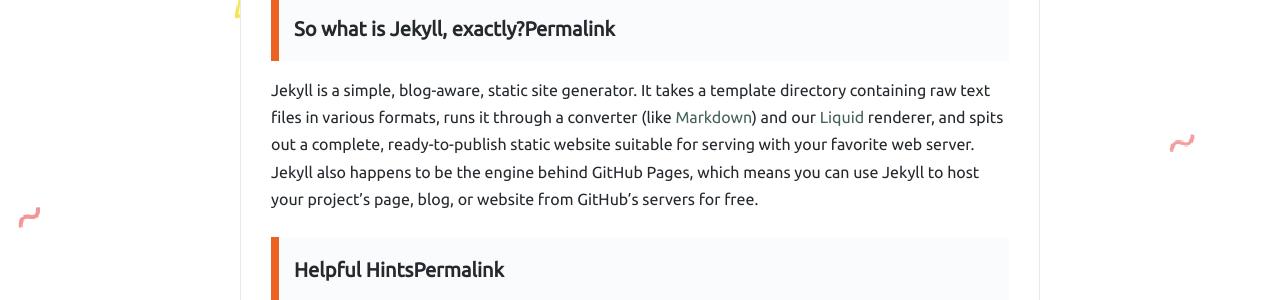
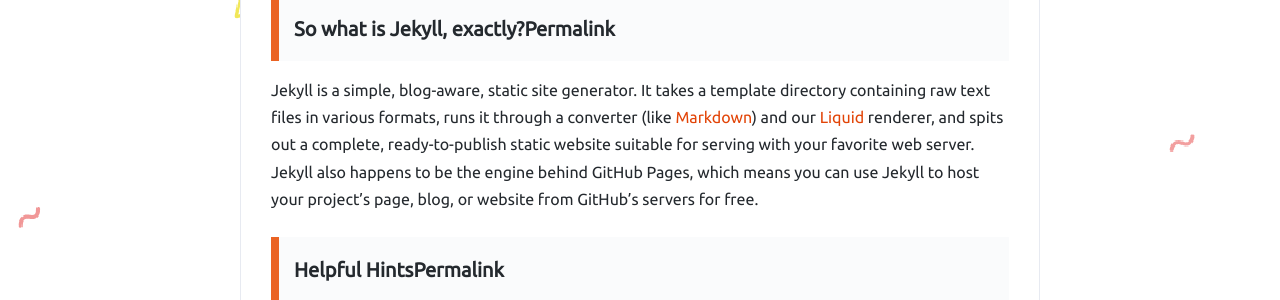
Before and after one commit to cllstudy/xukimseven.github.io, a Jekyll site: the page built from _posts/2018-05-18-hello-jekyll.md, in a window 1280 px wide. Shown: the part 1024-1324 px from the top of the page. Built offline with Jekyll 4.4.1, drawn with Linux system fonts in a browser that asks for light colours; comment, search, counter and statistics services are not loaded.

Commit message:
修改少量样式

```diff
--- a/assets/css/github-markdown.css
+++ b/assets/css/github-markdown.css
@@ -156,7 +156,7 @@
 }*/
 .markdown-body a {
   transition-duration: .3s;
-  color: #456357;
+  color: #e24407;
 }
 .markdown-body a:active,
 .markdown-body a:hover {
```
